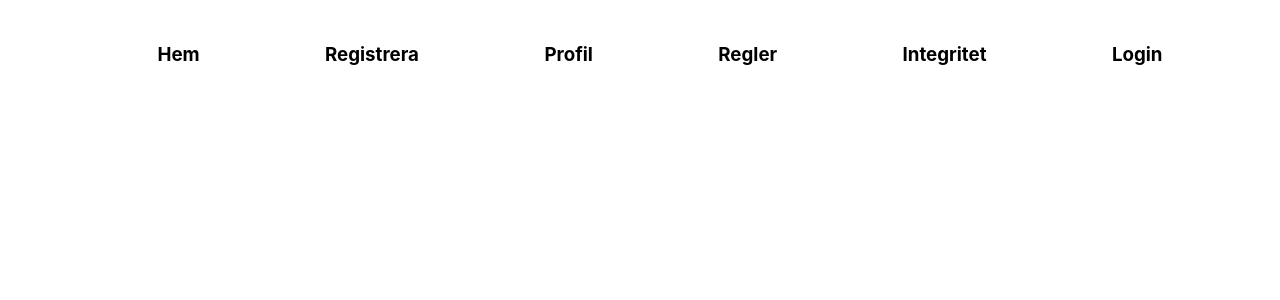
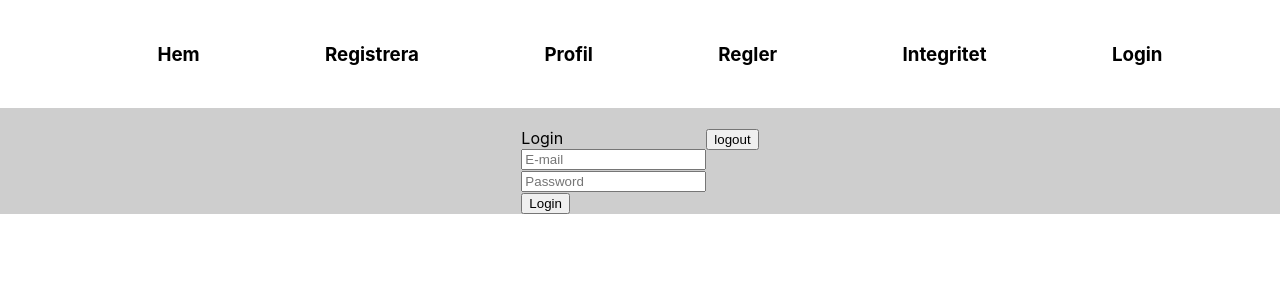
Before and after one commit to StanSeb/Stasa_AMF_22, a React (Create React App) app in the folder frontend/: page /login in a window 1280 px wide. Shown: the top 300 px of the page. Built offline with nearby package versions, Linux system fonts and the light colour scheme.

Commit message:
Merge fix

```diff
--- a/frontend/package.json
+++ b/frontend/package.json
@@ -8,7 +8,6 @@
     "@testing-library/react": "^12.1.2",
     "@testing-library/user-event": "^13.5.0",
     "axios": "^0.25.0",
-    "firebase": "^9.6.3",
     "global": "^4.4.0",
     "react": "^17.0.2",
     "react-axios": "^2.0.5",
--- a/frontend/src/index.css
+++ b/frontend/src/index.css
@@ -226,6 +226,10 @@
 	padding-top: 8em;
 }
 
+#login-form {
+	padding-top: 8em;
+}
+
 .profileContainer {
 	padding-top: 8em;
 }
@@ -262,6 +266,7 @@
 	width: 80%;
 	margin: 0 auto;
 	overflow: auto;
+	text-align: center;
 }
 
 ul>li {
@@ -356,6 +361,7 @@
 	width: 80%;
 	margin: 0 auto;
 	overflow: auto;
+	text-align: center;
 }
 
 .integritySubContainer {
```
Also changed, not shown: 1 other file (tests, documents, lock files or other folders).
